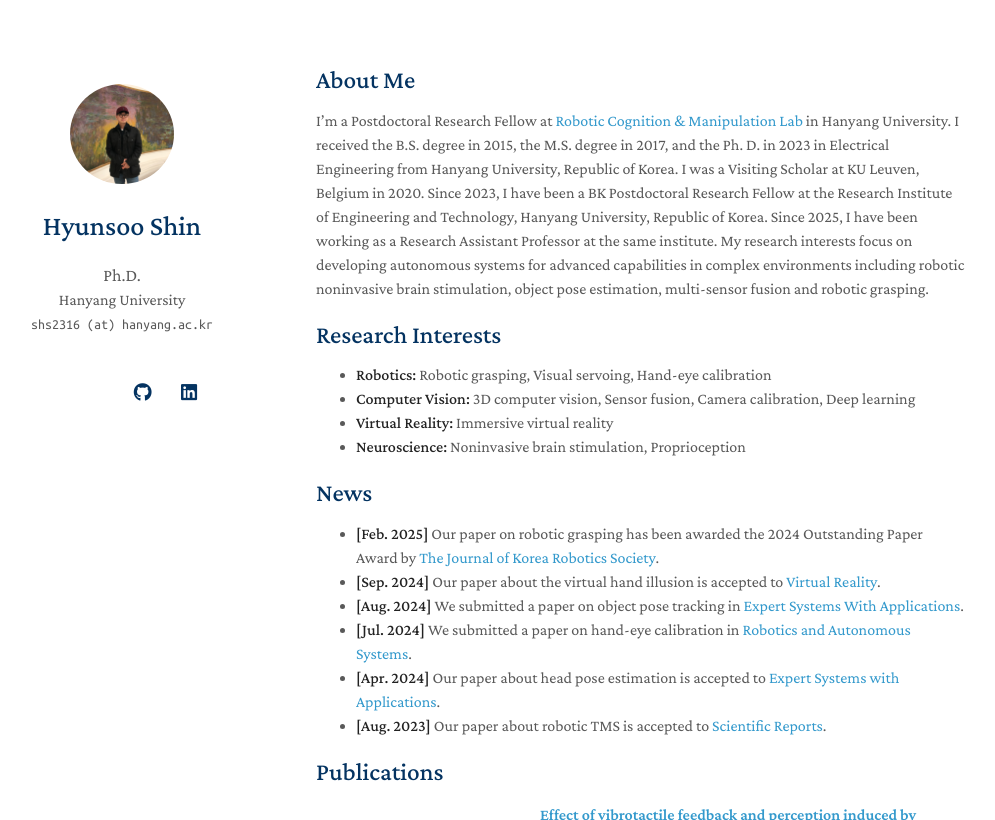
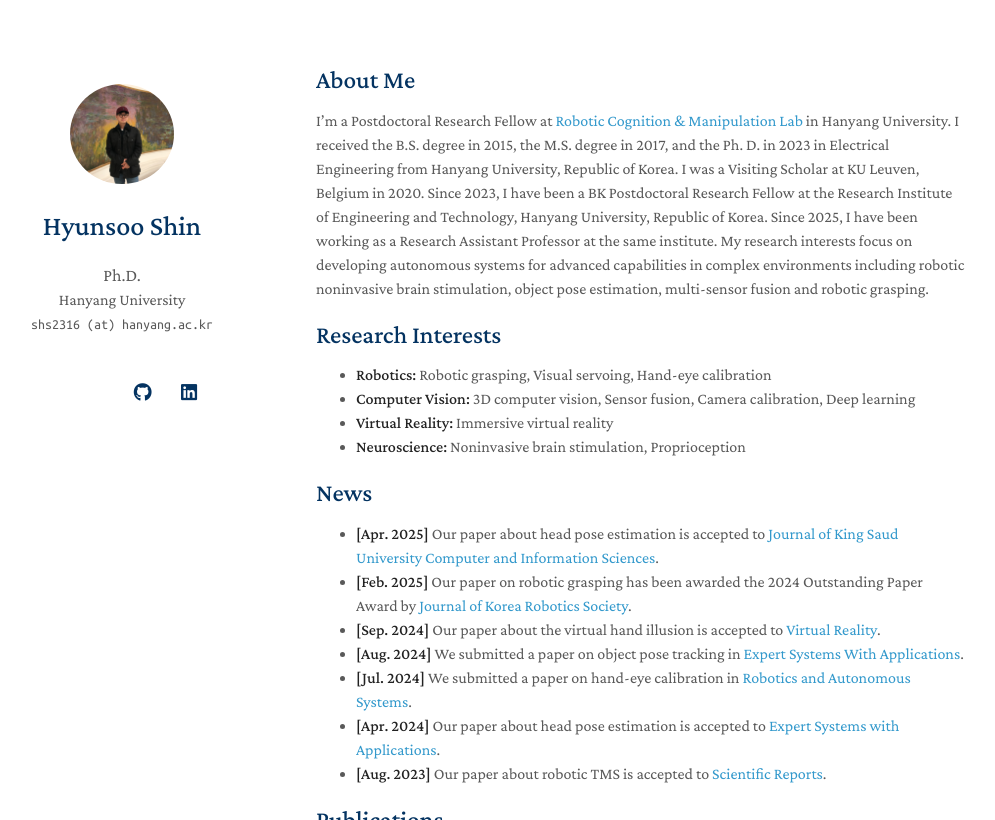
Before and after one commit to shs-vision/shs-vision.github.io, a Jekyll site: the page built from index.md, in a window 1280 px wide and 900 px high, cut to the strip 0-820 px from the top of the window. Shown: the whole strip, without its empty margins (154-1149 px from the left). Built offline with Jekyll 4.4.1, drawn with Linux system fonts in a browser that asks for light colours; a style sheet for code colours, icons or effects is not loaded; our own code applies the rules of GitHub Pages for plain Markdown files.

Commit message:
Update index.md

```diff
--- a/index.md
+++ b/index.md
@@ -20,7 +20,8 @@ My research interests focus on developing autonomous systems for advanced capabi
 
 ## News
 
-- **[Feb. 2025]** Our paper on robotic grasping has been awarded the 2024 Outstanding Paper Award by [The Journal of Korea Robotics Society](https://jkros.org).
+- **[Apr. 2025]** Our paper about head pose estimation is accepted to [Journal of King Saud University Computer and Information Sciences](https://link.springer.com/journal/44443).
+- **[Feb. 2025]** Our paper on robotic grasping has been awarded the 2024 Outstanding Paper Award by [Journal of Korea Robotics Society](https://jkros.org).
 - **[Sep. 2024]** Our paper about the virtual hand illusion is accepted to [Virtual Reality](https://link.springer.com/journal/10055).
 - **[Aug. 2024]** We submitted a paper on object pose tracking in [Expert Systems With Applications](https://www.sciencedirect.com/journal/expert-systems-with-applications).
 - **[Jul. 2024]** We submitted a paper on hand-eye calibration in [Robotics and Autonomous Systems](https://www.sciencedirect.com/journal/robotics-and-autonomous-systems).
```
